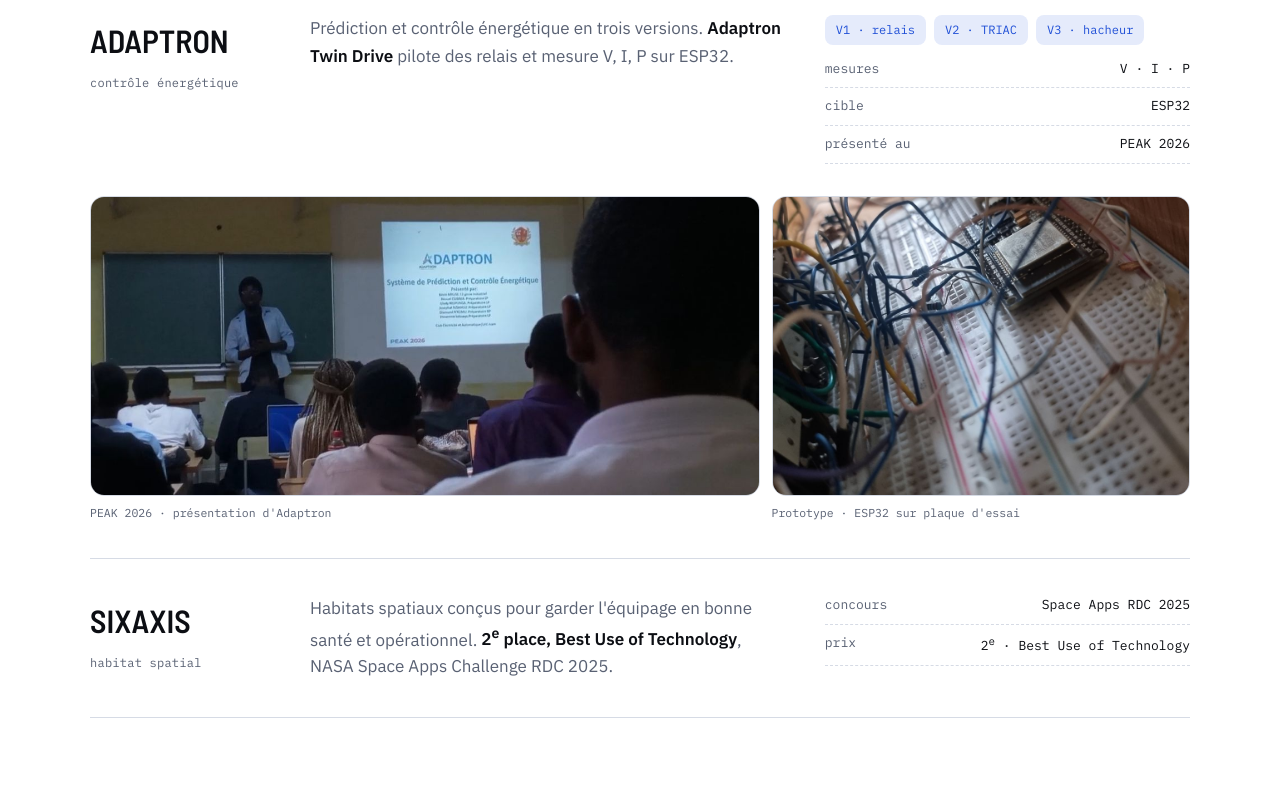
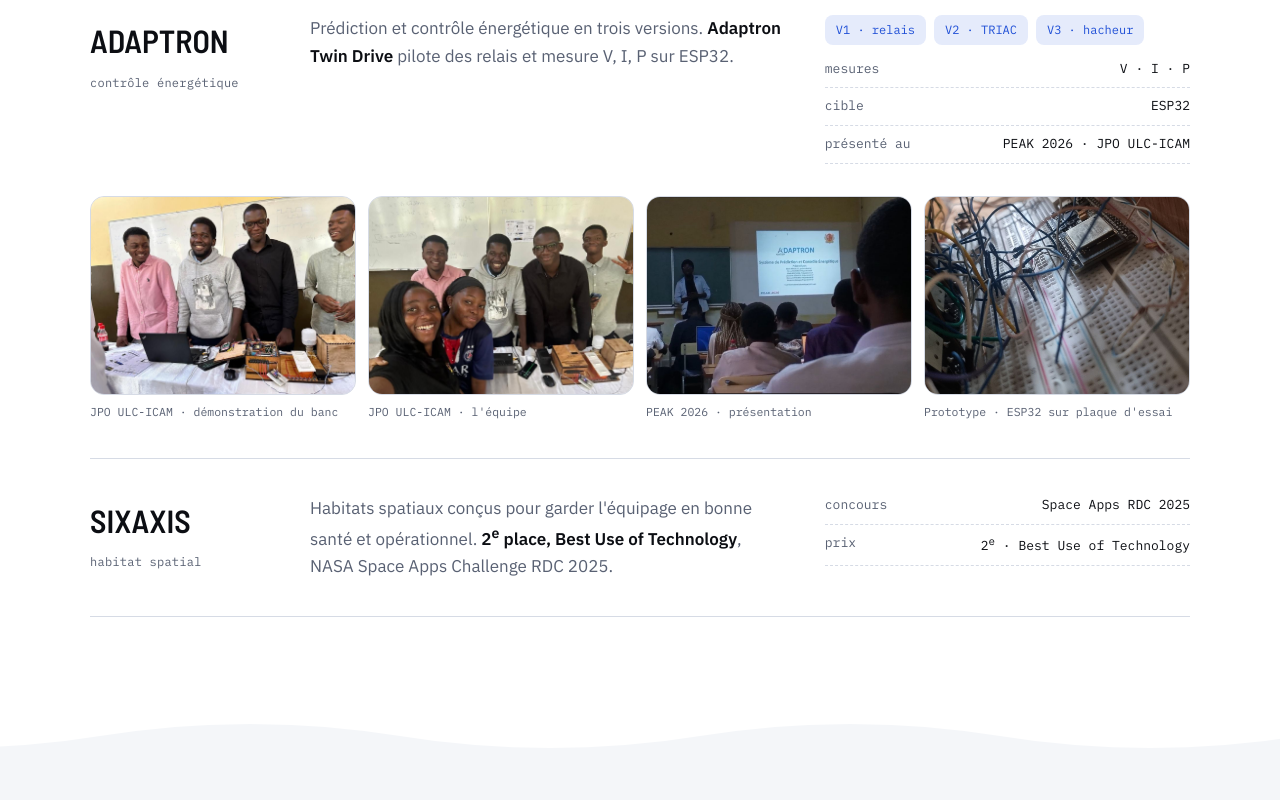
Before and after one commit to SIDIS17/ms-techniker-site, a plain HTML site: page index.html in a window 1280 px wide. Shown: the part 2860-3660 px from the top of the page. Drawn offline with Linux system fonts and the light colour scheme.

Commit message:
Adaptron : photos des portes ouvertes de l'ULC-ICAM
Co-Authored-By: Claude Opus 5.5 <noreply@anthropic.com>
Claude-Session: https://claude.ai/code/session_016Kudd9TNsqhEiHqFVHSMHv

```diff
--- a/index.html
+++ b/index.html
@@ -155,6 +155,7 @@ section{padding:clamp(56px,8vw,104px) 0}
 .shots img{width:100%;aspect-ratio:4/3;object-fit:cover;border-radius:14px;border:1px solid var(--line);background:#e9edf5}
 .shots figure:first-child img{object-fit:contain;background:linear-gradient(180deg,#b9c7e3,#eef2f9)}
 .shots-2{grid-template-columns:1.6fr 1fr}
+.shots-ad img,.shots-ad figure:first-child img{aspect-ratio:4/3;object-fit:cover;background:#e9edf5}
 .shots-2 img,.shots-2 figure:first-child img{aspect-ratio:auto;height:300px;object-fit:cover;background:#e9edf5}
 @media (max-width:640px){.shots-2 img,.shots-2 figure:first-child img{height:150px}}
 .shots figcaption{font-family:var(--f-mono);font-size:11.5px;color:var(--muted)}
@@ -655,12 +656,14 @@ footer .brand span{font-size:17px}
             <ul class="facts">
               <li><span>mesures</span><span>V · I · P</span></li>
               <li><span>cible</span><span>ESP32</span></li>
-              <li><span>présenté au</span><span>PEAK 2026</span></li>
+              <li><span>présenté au</span><span>PEAK 2026 · JPO ULC-ICAM</span></li>
             </ul>
           </div>
           <figure class="gallery" aria-label="Adaptron en images">
-            <div class="shots shots-2">
-              <figure><img src="img/adaptron-peak2026.jpg" alt="Présentation d'Adaptron, système de prédiction et contrôle énergétique, devant une salle au PEAK 2026" loading="lazy"><figcaption>PEAK 2026 · présentation d'Adaptron</figcaption></figure>
+            <div class="shots shots-ad">
+              <figure><img src="img/adaptron-jpo-demo.jpg" alt="L'équipe Adaptron devant son banc de démonstration : coffret en bois, relais, prises et ampoule de test, aux journées portes ouvertes de l'ULC-ICAM" loading="lazy"><figcaption>JPO ULC-ICAM · démonstration du banc</figcaption></figure>
+              <figure><img src="img/adaptron-jpo-equipe.jpg" alt="L'équipe Adaptron réunie autour du banc de démonstration, affiche du projet au tableau" loading="lazy"><figcaption>JPO ULC-ICAM · l'équipe</figcaption></figure>
+              <figure><img src="img/adaptron-peak2026.jpg" alt="Présentation d'Adaptron, système de prédiction et contrôle énergétique, devant une salle au PEAK 2026" loading="lazy"><figcaption>PEAK 2026 · présentation</figcaption></figure>
               <figure><img src="img/adaptron-prototype.jpg" alt="Prototype Adaptron : carte ESP32 et câblage sur plaque d'essai" loading="lazy"><figcaption>Prototype · ESP32 sur plaque d'essai</figcaption></figure>
             </div>
           </figure>
@@ -820,6 +823,7 @@ footer .brand span{font-size:17px}
         <p>L'avancement de nos projets.</p>
       </div>
       <div class="news">
+        <article class="post"><span class="when">réalisé</span><div><h3>Adaptron aux portes ouvertes de l'ULC-ICAM</h3><p>L'équipe a présenté le banc de démonstration Adaptron aux visiteurs des journées portes ouvertes de l'ULC-ICAM.</p></div></article>
         <article class="post"><time datetime="2026-09-02">2 sept. 2026</time><div><h3>Médaille du Mérite scientifique</h3><p>Kevin Mbuse Angembo, notre fondateur, reçoit la médaille de bronze du Mérite des Arts, Sciences et Lettres au Forum du génie scientifique congolais.</p></div></article>
         <article class="post"><time datetime="2026">2026</time><div><h3>Adaptron présenté au PEAK 2026</h3><p>Notre système de prédiction et de contrôle énergétique, présenté avec le Club Électricité et Automatique.</p></div></article>
         <article class="post"><time datetime="2025">2025</time><div><h3>Sixaxis primé au Space Apps Challenge</h3><p>2<sup>e</sup> place et prix Best Use of Technology au NASA Space Apps Challenge RDC 2025.</p></div></article>
```
Also changed, not shown: img/adaptron-jpo-demo.jpg (added), img/adaptron-jpo-equipe.jpg (added).
